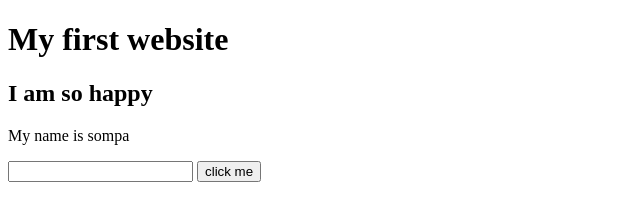
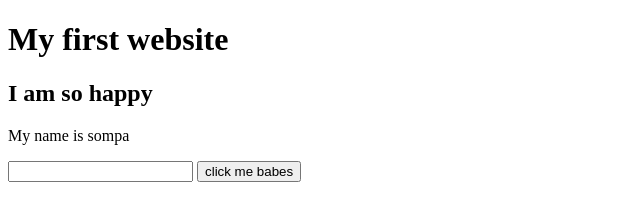
Before and after one commit to nsompa/My-4th-website, a plain HTML site: page index.html in a window 1280 px wide. Shown: the whole page, without its empty margins (0-640 px from the left). Drawn offline with Linux system fonts and the light colour scheme.

Commit message:
Added something

```diff
--- a/index.html
+++ b/index.html
@@ -11,6 +11,6 @@
     <h2>I am so happy</h2>
     <p>My name is sompa</p>
     <input type="text">
-    <button>click me</button>
+    <button>click me babes</button>
 </body>
 </html>
```
